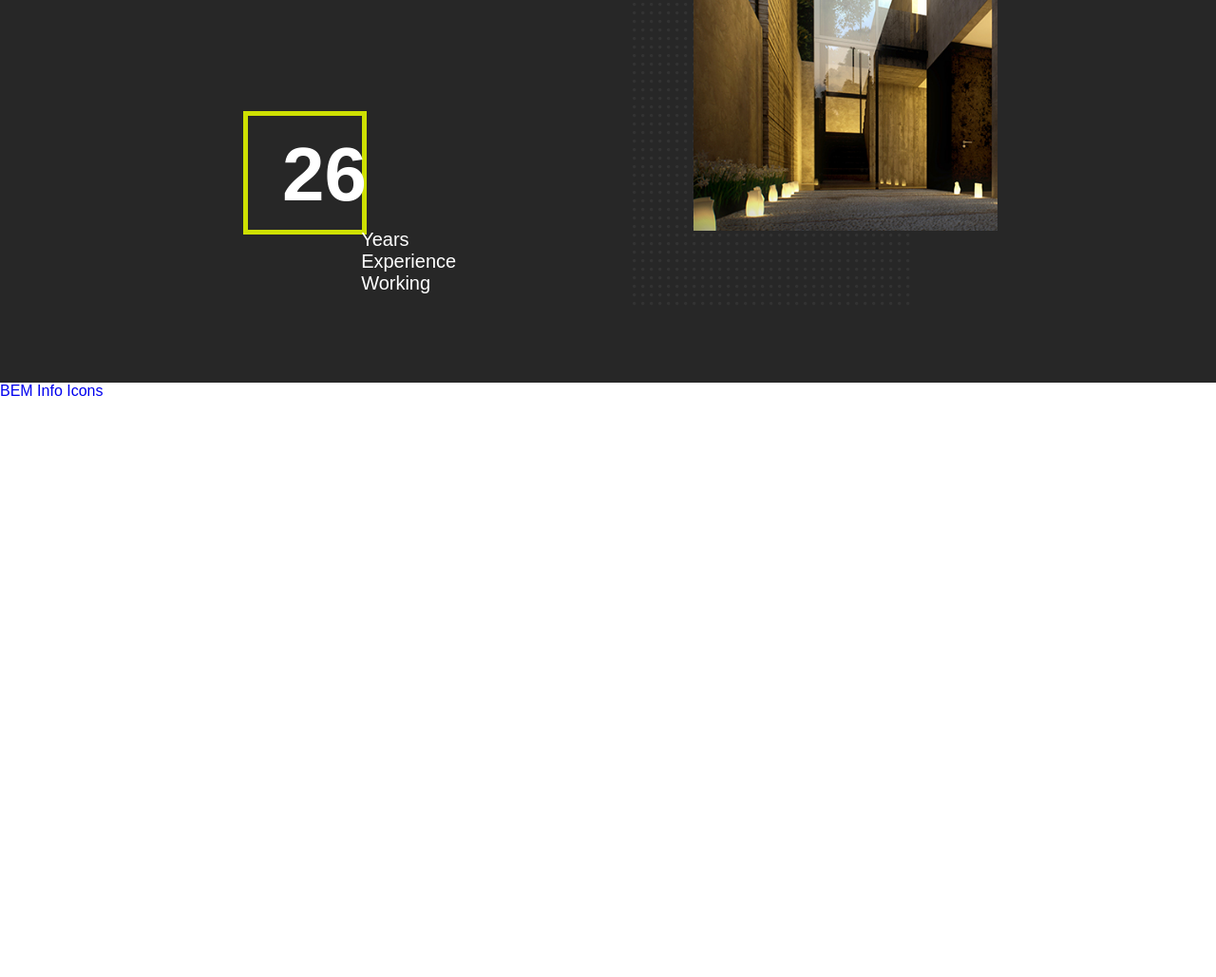
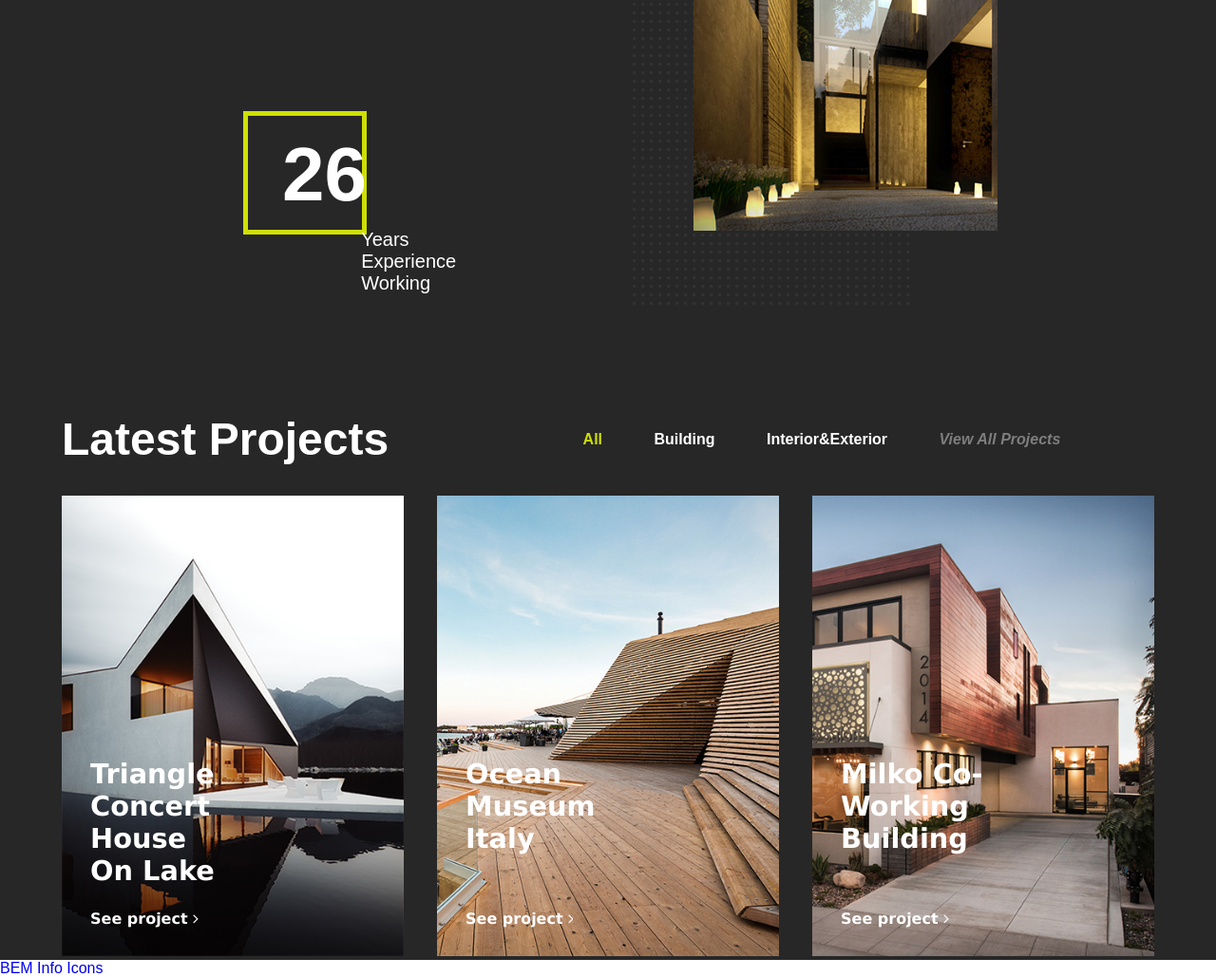
Before and after one commit to alexandraPanova/interior-layout-1, a plain HTML site: page Level1/index.html in a window 1280 px wide. Shown: the part 1297-2326 px from the top of the page at 95% size. Before the commit the page ends 1718 px from the top, so only its background shows below. Drawn offline with Linux system fonts and the light colour scheme.

Commit message:
Add files via upload

```diff
--- a/Level1/css/Reset.css
+++ b/Level1/css/Reset.css
@@ -13,6 +13,7 @@ a{
   text-decoration: none;
 }
 
+
 ul{
   list-style: none;
 }
--- a/Level1/css/Style.css
+++ b/Level1/css/Style.css
@@ -211,3 +211,138 @@ nav#top-nav span{
   margin-top: -40vh;
   margin-left: 5vw;
 }
+
+
+#front-projects{
+  background-color: #272727;
+}
+
+#front-projects>.carousel, #front-projects>.nav{
+
+  width: 1150px;
+  margin-left: auto;
+  margin-right: auto;
+
+}
+
+#front-projects>.nav{
+  color: white;
+}
+
+#front-projects>.nav a{
+  font-weight: bold;
+}
+
+#front-projects figure{
+  width: 360px;
+  height: 485px;
+  display: inline-block;
+  position: relative;
+}
+
+#front-projects img{
+  width: 100%
+}
+
+#front-projects p{
+  display: none;
+}
+
+#front-projects figure:not(:last-child){
+  margin-right: 35px;
+}
+
+#front-projects>.nav h2,#front-projects>.nav div{
+  display: inline-block;
+  vertical-align:middle;
+}
+
+#front-projects>.nav h2{
+  font-size: 3em;
+}
+
+#front-projects>.nav{
+  padding:2em 0;
+  text-align: left;
+}
+
+#front-projects>.nav>div a{
+    display: inline-block;
+}
+
+#front-projects>.nav>div{
+  text-align: right;
+}
+
+
+#front-projects a:visited{
+  color: white;
+}
+
+
+#front-projects>.nav>div a:first-child, #front-projects>.nav>div a:first-child:visited{
+  padding-left: 200px;
+  color:  #cee002;
+}
+
+
+#front-projects>.nav>div a:last-child, #front-projects>.nav>div a:last-child:visited{
+  color:  #7e7e7e;
+  font-style: italic;
+}
+
+#front-projects>.nav>div a{
+  padding-right: 50px;
+}
+
+#front-projects figcaption{
+  position: absolute;
+  bottom: 30px;
+  left: 30px;
+  font-family: Verdana;
+  width: 150px;
+  color: white;
+}
+
+#front-projects figcaption h3{
+  font-size: 1.8em;
+  margin-bottom: 20px;
+  height: 140px;
+  padding: 0.1px;
+}
+
+#front-projects figcaption p{
+  height: 115px;
+  font-size: 0.9em;
+}
+
+#front-projects figcaption a{
+  font-weight: bold;
+}
+
+#front-projects figure:hover:before{
+  content: "";
+  background-color: rgba(206, 224, 2, 0.79);
+  position: absolute;
+  width: 100%;
+  height: 100%;
+  transition: 0.5s;
+}
+
+#front-projects figure:hover h3, figure:hover a{
+  color:black;
+  transition: 0.5s;
+}
+
+#front-projects figure:hover h3,figure:hover p{
+  position: relative;
+  top:-140px;
+  transition: 0.5s;
+}
+
+#front-projects figure:hover p{
+  color: black;
+  display: block;
+  width: 300px;
+  transition: 0.5s;
+}
--- a/Level1/index.html
+++ b/Level1/index.html
@@ -96,6 +96,50 @@
 
   <!-- ************************************************* -->
 
+  <!-- ***********************FRONT PROJECTS************ -->
+
+  <section id="front-projects">
+    <div class="nav">
+      <h2>Latest Projects</h2>
+      <div>
+        <a href="">All</a>
+        <a href="">Building</a>
+        <a href="">Interior&Exterior</a>
+        <a href="">View All Projects</a>
+      </div>
+    </div>
+    <div class="carousel">
+      <figure>
+        <img src="Images/project1.jpg" alt="">
+        <figcaption>
+          <h3>Triangle Concert House On Lake</h3>
+          <p>Lorem ipsum dolor sit amet, consectetur adipisicing elit. Voluptas enim, obcaecati eveniet similique repudiandae illo nostrum aut doloribus voluptatum sit.</p>
+          <a href="">See project
+            <i class="fa fa-angle-right" aria-hidden="true"></i></a>
+        </figcaption>
+      </figure><figure>
+        <img src="Images/project2.jpg" alt="">
+        <figcaption>
+          <h3>Ocean Museum Italy</h3>
+          <p>Lorem ipsum dolor sit amet, consectetur adipisicing elit. Accusantium, sint? Non velit possimus voluptatum labore, illum laboriosam officiis numquam? Tenetur.</p>
+          <a href="">See project
+            <i class="fa fa-angle-right" aria-hidden="true"></i></a>
+        </figcaption>
+      </figure><figure>
+        <img src="Images/project3.jpg" alt="">
+        <figcaption>
+          <h3>Milko Co-Working Building</h3>
+          <p>Lorem ipsum dolor sit amet, consectetur adipisicing elit. Blanditiis sunt recusandae, doloribus deleniti vitae in labore, itaque eveniet harum quaerat.</p>
+          <a href="">See project
+            <i class="fa fa-angle-right" aria-hidden="true"></i></a>
+        </figcaption>
+      </figure>
+    </div>
+    <div class="indicators"></div>
+  </section>
+
+<!-- ************************************************* -->
+
 
   <footer>
     <a href="https://ru.bem.info/methodology/">BEM Info</a>
@@ -104,5 +148,8 @@
 
 
 <!-- http://paul-themes.com/html/bauhaus/demo/dark/index.html -->
+<!-- Grey text #7e7e7e -->
+<!-- Yellow #cee002 -->
+<!-- background #272727 -->
 </body>
 </html>
```
Also changed, not shown: Level1/LatestNew.html (added, +67 -0 lines), Level1/Project.html (+0 -3 lines), Level1/Images/latestNews1.jpg (added), Level1/Images/latestNews2.jpg (added), Level1/Images/latestNews3.jpg (added).
